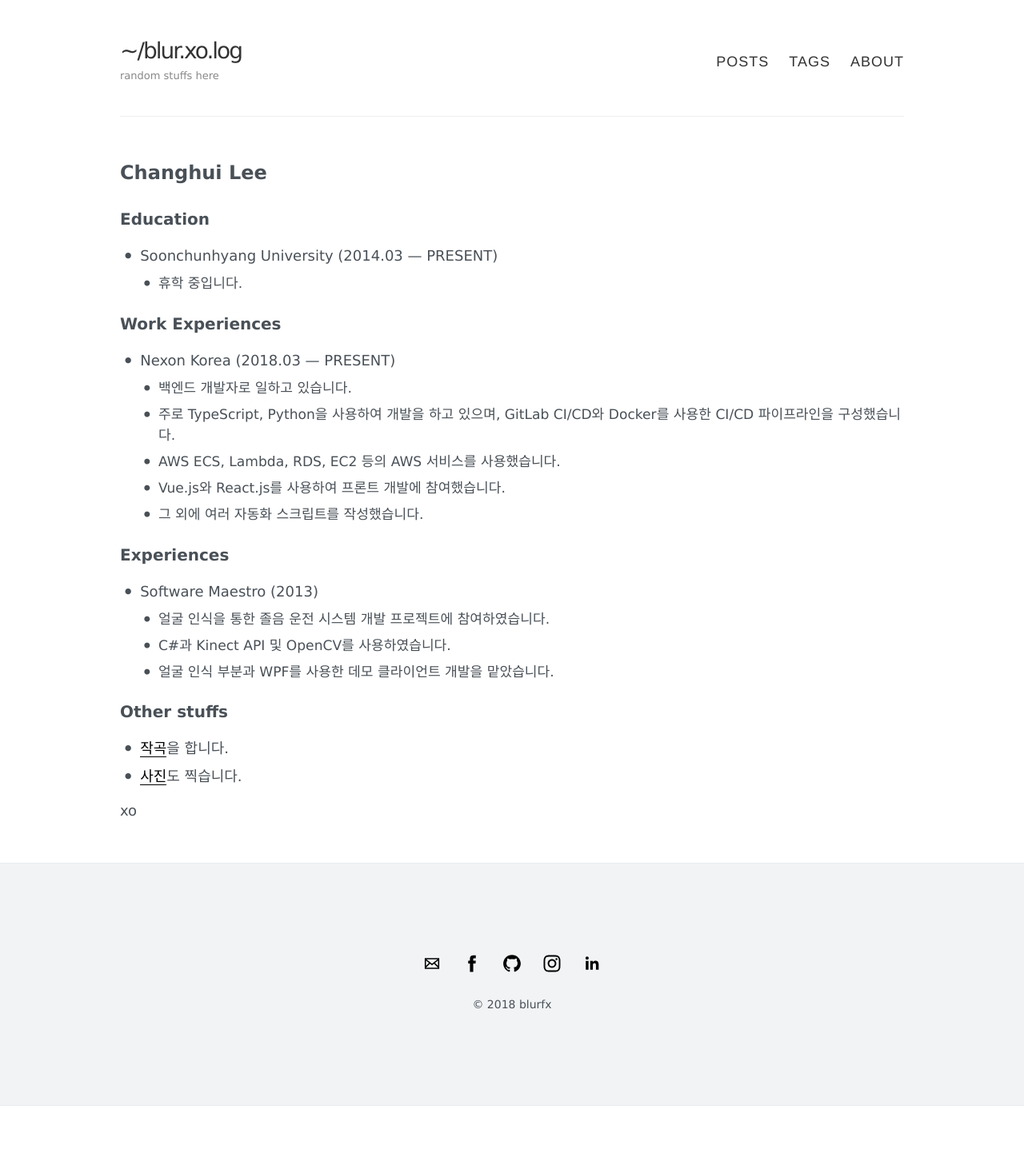
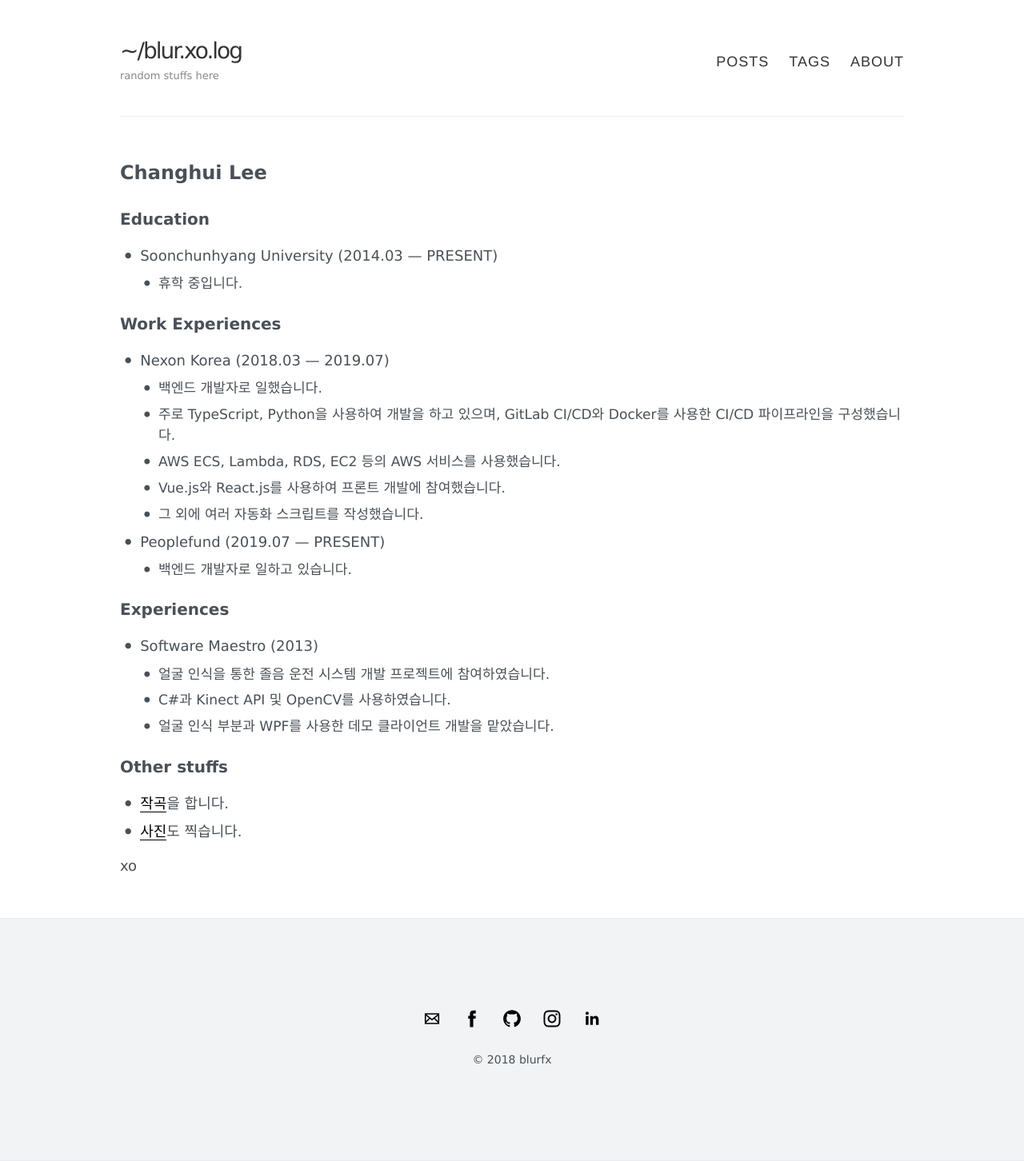
Before and after one commit to blurfx/xo.dev, a Jekyll site: the page built from about.md, in a window 1280 px wide. Shown: the whole page at 80% size. Built offline with Jekyll 4.4.1, drawn with Linux system fonts in a browser that asks for light colours; before the commit the page ends 1383 px from its top, so only the background shows below that.

Commit message:
:pencil2: Update work experience section

```diff
--- a/about.md
+++ b/about.md
@@ -12,12 +12,14 @@ permalink: /about/
   + 휴학 중입니다.
 
 ## Work Experiences
-- Nexon Korea (2018.03 — PRESENT)
-  + 백엔드 개발자로 일하고 있습니다.
+- Nexon Korea (2018.03 — 2019.07)
+  + 백엔드 개발자로 일했습니다.
   + 주로 TypeScript, Python을 사용하여 개발을 하고 있으며, GitLab CI/CD와 Docker를 사용한 CI/CD 파이프라인을 구성했습니다.
   + AWS ECS, Lambda, RDS, EC2 등의 AWS 서비스를 사용했습니다.
   + Vue.js와 React.js를 사용하여 프론트 개발에 참여했습니다.
   + 그 외에 여러 자동화 스크립트를 작성했습니다.
+- Peoplefund (2019.07 — PRESENT)
+  + 백엔드 개발자로 일하고 있습니다.
 
 
 ## Experiences
```
